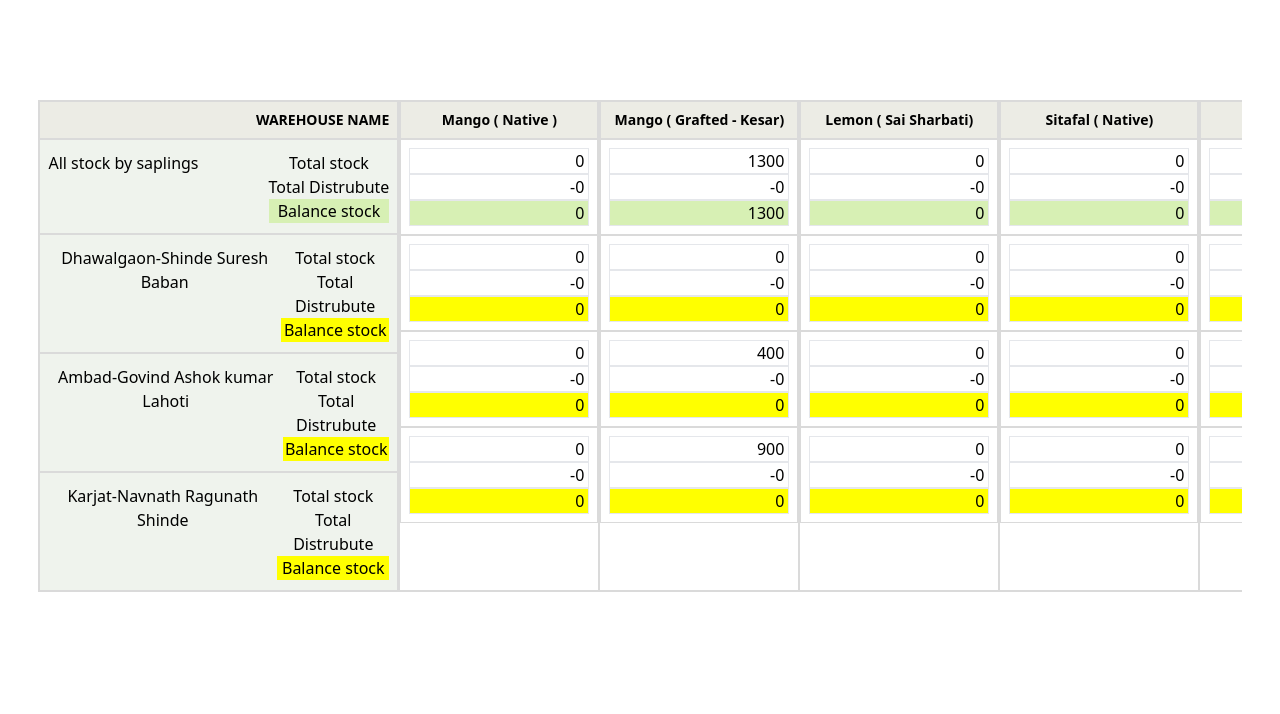
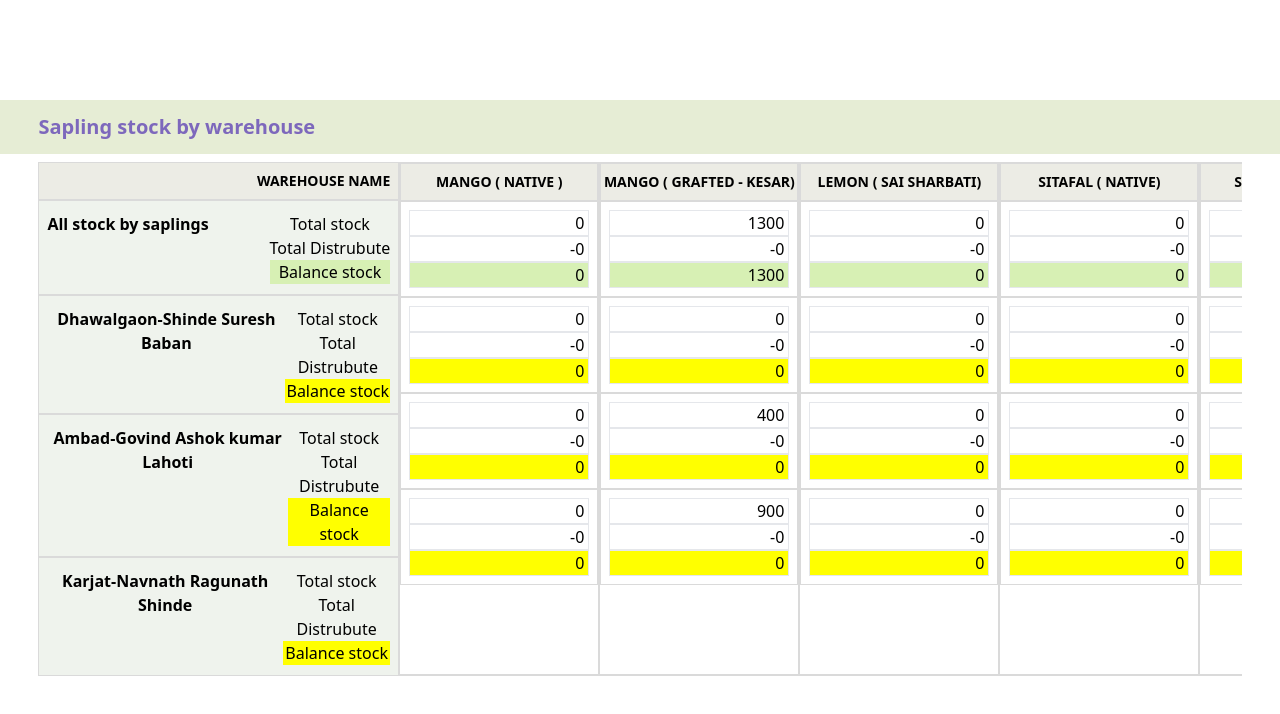
Before and after one commit to Nikhil26062000/farmers-for-forests-assignment, a React (Create React App) app: page / in a window 1280 px wide. Shown: the top 714 px of the page. Built offline with nearby package versions, Linux system fonts and the light colour scheme.

Commit message:
UI modified

```diff
--- a/src/App.js
+++ b/src/App.js
@@ -1,5 +1,6 @@
 import React, { useState, useEffect } from 'react';
 import Container from './components/Container';
+import Header from './components/Header';
 
 const App = () => {
   const [saplingIn_Out, setSaplingIn_Out] = useState([]);
@@ -34,7 +35,8 @@ const App = () => {
   }, []);
 
   return (
-    <div>
+    <div className='w-[100%] my-[100px] mx-auto'>
+      <Header/>
      <Container sapling_master_data={saplingMaster} saplingIn_Out_data={saplingIn_Out}/>
     </div>
   );
--- a/src/components/Container.jsx
+++ b/src/components/Container.jsx
@@ -5,7 +5,7 @@ import SaplingsDetails from './SaplingsDetails'
 
 const Container = ({sapling_master_data,saplingIn_Out_data}) => {
   return (
-    <div className="w-[94%]  mx-auto my-[100px] flex">
+    <div className="w-[94%]  mx-auto flex">
         <StaticBox/>
         <SaplingsDetails sapling_master_data={sapling_master_data} saplingIn_Out_data={saplingIn_Out_data}/>
     </div>
--- /dev/null
+++ b/src/components/Header.jsx
@@ -0,0 +1,11 @@
+import React from 'react'
+
+const Header = () => {
+  return (
+    <div className="w-[100%%]  py-1 my-2 bg-[#e6edd5]">
+        <p className="text-[20px] text-[#7d68bc] font-bold px-[3%] py-2">Sapling stock by warehouse</p>
+    </div>
+  )
+}
+
+export default Header
--- a/src/components/OwnerDeatil.jsx
+++ b/src/components/OwnerDeatil.jsx
@@ -3,7 +3,7 @@ import React from 'react'
 const OwnerDeatil = ({name,balance_stock_color}) => {
   return (
     <div className='flex justify-between px-2 pt-[11px] pb-[10px] border border-[#dadada] bg-[#eff3ed]  '>
-        <p className='text-center'>{name}</p>
+        <p className='text-center font-semibold'>{name}</p>
         <div className='text-center'>
             <p>Total stock</p>
             <p>Total Distrubute</p>
--- a/src/components/SaplingValue.jsx
+++ b/src/components/SaplingValue.jsx
@@ -5,79 +5,103 @@ const SaplingValue = ({
   saplingIn_Out_data,
   unique_value,
 }) => {
-  //   console.log(saplingIn_Out_data.
-  //     sapling_stock_res_by_sapling.find((sap)=>sap.saplin_item_code==unique_value )
-  //     );
   const [all_stock_saplings, set_All_Stock_saplings] = useState();
-  const [dhawalgaon_shinde_data,set_Dhawalgaon_Shinde_Data] = useState();
-  const [ambad_govind_data,set_Ambad_Govind_Data] = useState();
-  const [karjat_navnath_data,set_Karjat_Navnath_Data] = useState();
+  const [dhawalgaon_shinde_data, set_Dhawalgaon_Shinde_Data] = useState();
+  const [ambad_govind_data, set_Ambad_Govind_Data] = useState();
+  const [karjat_navnath_data, set_Karjat_Navnath_Data] = useState();
 
   useEffect(() => {
     const foundItem = saplingIn_Out_data.sapling_stock_res_by_sapling.find(
       (sap) => sap.sapling_item_code == unique_value
     );
-    // console.log(foundItem);
+
     set_All_Stock_saplings(foundItem && foundItem ? foundItem : 0);
-    // console.log("All", all_stock_saplings && all_stock_saplings);
+
 
     const foundItem2 = saplingIn_Out_data.sapling_stock_res_by_warehouse.find(
-        (sap) => sap.sapling_item_code == unique_value && sap.warehouse_code==="W0001"
-      );
+      (sap) =>
+        sap.sapling_item_code == unique_value && sap.warehouse_code === "W0001"
+    );
 
-    // console.log(foundItem2);
-    set_Dhawalgaon_Shinde_Data(foundItem2 && foundItem2 ? foundItem2 : 0)
+
+    set_Dhawalgaon_Shinde_Data(foundItem2 && foundItem2 ? foundItem2 : 0);
 
     const foundItem3 = saplingIn_Out_data.sapling_stock_res_by_warehouse.find(
-        (sap) => sap.sapling_item_code == unique_value && sap.warehouse_code==="W0006"
-      );
+      (sap) =>
+        sap.sapling_item_code == unique_value && sap.warehouse_code === "W0006"
+    );
 
-      set_Ambad_Govind_Data(foundItem3 && foundItem3 ? foundItem3 : 0)
-    //   console.log(foundItem3);
+    set_Ambad_Govind_Data(foundItem3 && foundItem3 ? foundItem3 : 0);
 
 
-      const foundItem4 = saplingIn_Out_data.sapling_stock_res_by_warehouse.find(
-        (sap) => sap.sapling_item_code == unique_value && sap.warehouse_code==="W0003"
-      );
+    const foundItem4 = saplingIn_Out_data.sapling_stock_res_by_warehouse.find(
+      (sap) =>
+        sap.sapling_item_code == unique_value && sap.warehouse_code === "W0003"
+    );
 
-      set_Karjat_Navnath_Data(foundItem4 && foundItem4 ? foundItem4 : 0)
-      console.log(foundItem4);
-
+    set_Karjat_Navnath_Data(foundItem4 && foundItem4 ? foundItem4 : 0);
+    console.log(foundItem4);
   }, []);
 
   return (
     <div className=" min-w-[200px]  bg-[#ffffff] border border-[#dadada] border-b-[2px]">
       <p className="bg-[#ecece5] w-[100%] text-center py-2 border border-[#dadada] text-sm font-bold">
-        {sapling_master_data.saplings_name}
+        {sapling_master_data.saplings_name.toUpperCase()}
       </p>
       <div className="w-full   border border-[#dadada] py-2 px-2 text-end">
         <p className=" w-[100%] border pr-1">
           {all_stock_saplings && all_stock_saplings.sum_sapling_inward}
         </p>
         <p className=" w-[100%] border pr-1">
-
-          {all_stock_saplings && all_stock_saplings.sum_sapling_outward!=0?all_stock_saplings.sum_sapling_outward:"-0"}
+          {all_stock_saplings && all_stock_saplings.sum_sapling_outward != 0
+            ? all_stock_saplings.sum_sapling_outward
+            : "-0"}
         </p>
         <p className=" w-[100%] border pr-1 bg-[#d7f0b4]">
-
           {all_stock_saplings && all_stock_saplings.sapling_balance_stock}
         </p>
       </div>
 
       <div className="w-full   border border-[#dadada] py-2 px-2 text-end">
-        <p className=" w-[100%] border pr-1">{dhawalgaon_shinde_data && dhawalgaon_shinde_data.sum_sapling_inward}</p>
-        <p className=" w-[100%] border pr-1">{dhawalgaon_shinde_data && dhawalgaon_shinde_data.sum_sapling_outward!=0?dhawalgaon_shinde_data.sum_sapling_outward:"-0"}</p>
-        <p className=" w-[100%] border pr-1 bg-[#ffff00]">{dhawalgaon_shinde_data && dhawalgaon_shinde_data.sapling_balance_stock}</p>
+        <p className=" w-[100%] border pr-1">
+          {dhawalgaon_shinde_data && dhawalgaon_shinde_data.sum_sapling_inward}
+        </p>
+        <p className=" w-[100%] border pr-1">
+          {dhawalgaon_shinde_data &&
+          dhawalgaon_shinde_data.sum_sapling_outward != 0
+            ? dhawalgaon_shinde_data.sum_sapling_outward
+            : "-0"}
+        </p>
+        <p className=" w-[100%] border pr-1 bg-[#ffff00]">
+          {dhawalgaon_shinde_data &&
+            dhawalgaon_shinde_data.sapling_balance_stock}
+        </p>
       </div>
       <div className="w-full   border border-[#dadada] py-2 px-2 text-end">
-      <p className=" w-[100%] border pr-1">{ambad_govind_data && ambad_govind_data.sum_sapling_inward}</p>
-        <p className=" w-[100%] border pr-1">{ambad_govind_data && ambad_govind_data.sum_sapling_outward!=0?ambad_govind_data.sum_sapling_outward : "-0"}</p>
-        <p className=" w-[100%] border pr-1 bg-[#ffff00]">{ambad_govind_data && ambad_govind_data.sapling_balance_stock}</p>
+        <p className=" w-[100%] border pr-1">
+          {ambad_govind_data && ambad_govind_data.sum_sapling_inward}
+        </p>
+        <p className=" w-[100%] border pr-1">
+          {ambad_govind_data && ambad_govind_data.sum_sapling_outward != 0
+            ? ambad_govind_data.sum_sapling_outward
+            : "-0"}
+        </p>
+        <p className=" w-[100%] border pr-1 bg-[#ffff00]">
+          {ambad_govind_data && ambad_govind_data.sapling_balance_stock}
+        </p>
       </div>
       <div className="w-full   border border-[#dadada] py-2 px-2 text-end">
-      <p className=" w-[100%] border pr-1">{karjat_navnath_data && karjat_navnath_data.sum_sapling_inward}</p>
-        <p className=" w-[100%] border pr-1">{karjat_navnath_data && karjat_navnath_data.sum_sapling_outward !=0?karjat_navnath_data.sum_sapling_outward : "-0"}</p>
-        <p className=" w-[100%] border pr-1 bg-[#ffff00]">{karjat_navnath_data && karjat_navnath_data.sapling_balance_stock}</p>
+        <p className=" w-[100%] border pr-1">
+          {karjat_navnath_data && karjat_navnath_data.sum_sapling_inward}
+        </p>
+        <p className=" w-[100%] border pr-1">
+          {karjat_navnath_data && karjat_navnath_data.sum_sapling_outward != 0
+            ? karjat_navnath_data.sum_sapling_outward
+            : "-0"}
+        </p>
+        <p className=" w-[100%] border pr-1 bg-[#ffff00]">
+          {karjat_navnath_data && karjat_navnath_data.sapling_balance_stock}
+        </p>
       </div>
     </div>
   );
--- a/src/components/StaticBox.jsx
+++ b/src/components/StaticBox.jsx
@@ -3,7 +3,7 @@ import OwnerDeatil from './OwnerDeatil'
 
 const StaticBox = () => {
   return (
-    <div className='w-[30%] border border-[#dadada] '>
+    <div className='w-[30%] '>
         <p className='py-2 pr-2 bg-[#ecece5] font-bold text-sm text-end border border-[#dadada]'>WAREHOUSE NAME</p>
         <OwnerDeatil name="All stock by saplings" balance_stock_color="green"/>
         <OwnerDeatil name="Dhawalgaon-Shinde Suresh Baban" balance_stock_color="yellow"/>
--- a/src/index.css
+++ b/src/index.css
@@ -8,16 +8,16 @@
 
 
 
-::-webkit-scrollbar{
+/* ::-webkit-scrollbar{
     width:6px !important;
-    height: 0px !important;
+    height: 6px !important;
 
 }
 
 ::-webkit-scrollbar-track{
-    background: hsl(0, 7%, 94%);
+    background: hsl(0, 7%, 79%);
 }
 
 ::-webkit-scrollbar-thumb {
-    background: rgb(255, 255, 255);
-}
+    background: rgb(2, 1, 1);
+} */
```
